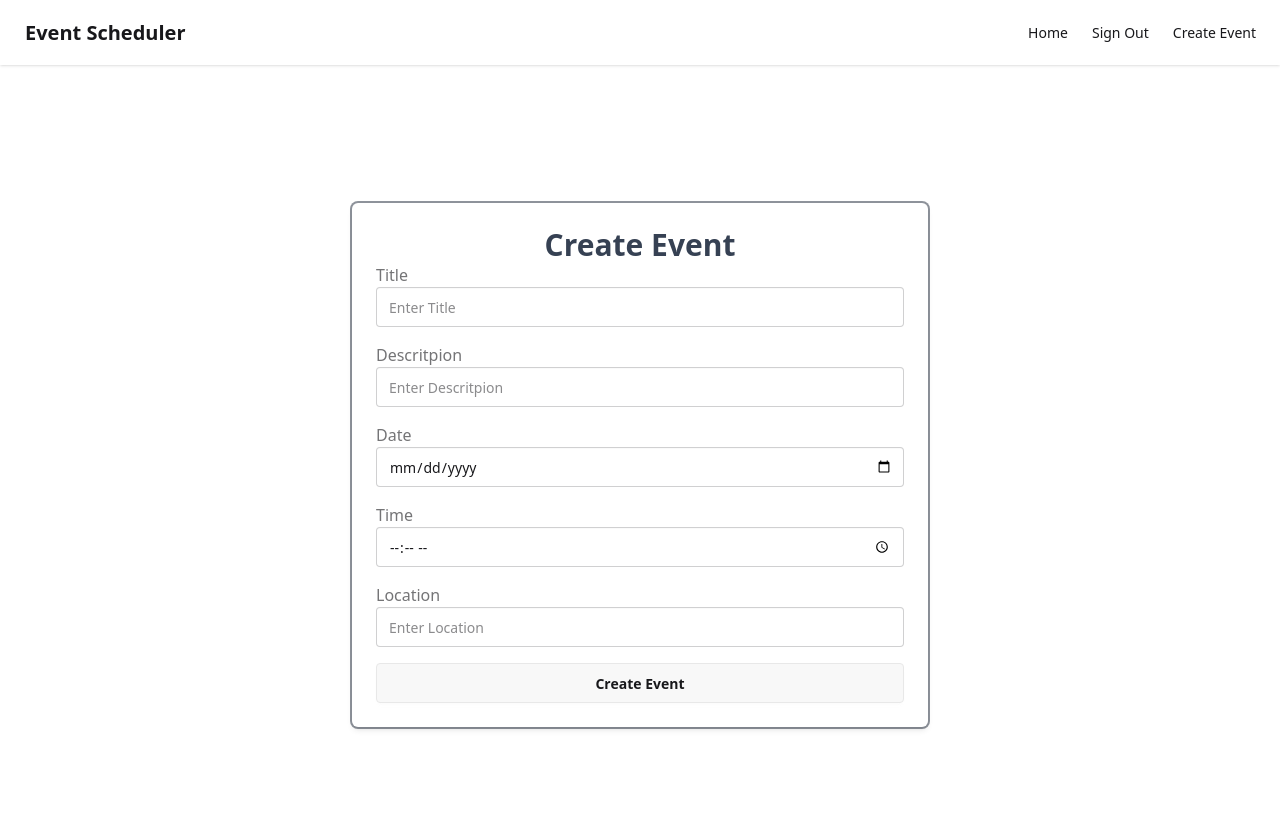
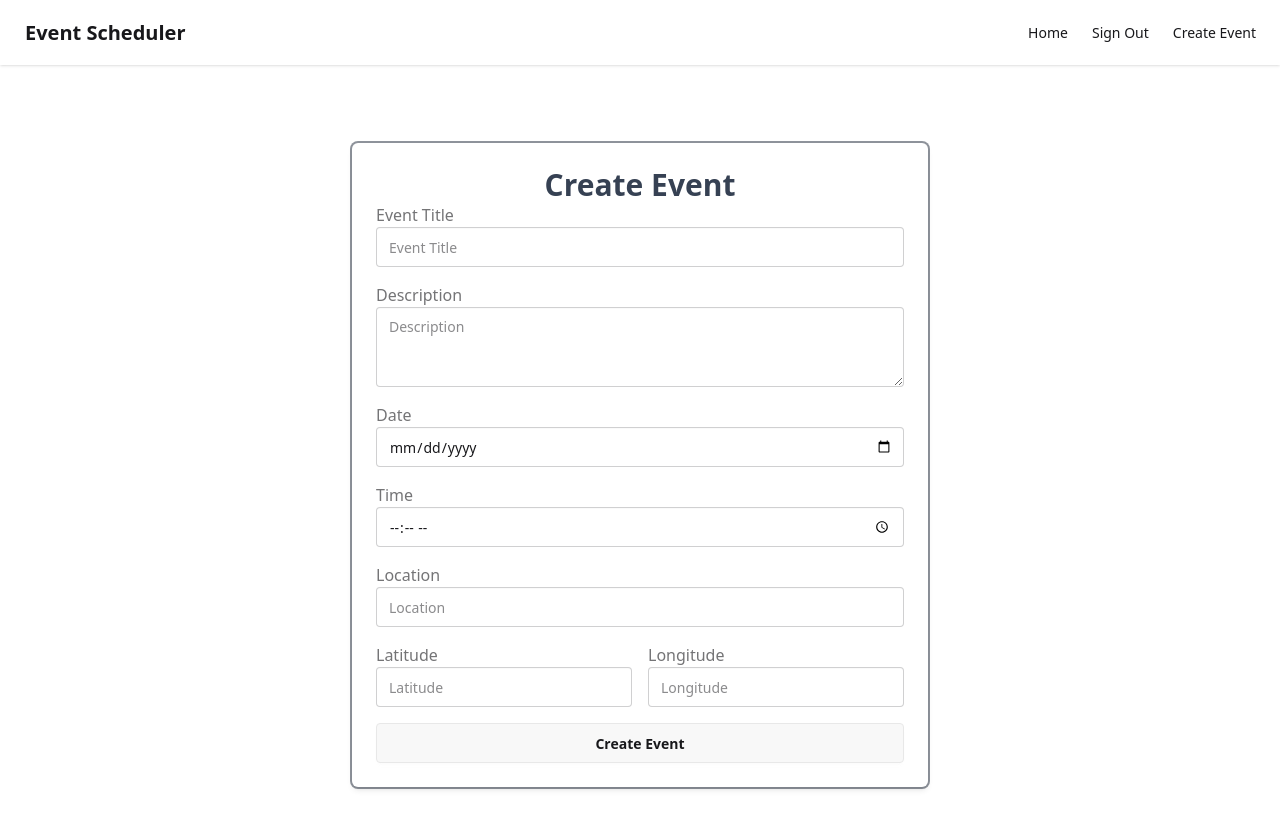
Before and after one commit to stackSm4shr/Event-Scheduler, a React (Vite) app: page /createevent in a window 1280 px wide. Shown: the top 828 px of the page. Built offline with nearby package versions, Linux system fonts and the light colour scheme.

Commit message:
Updated EvenForm
must be working now

```diff
--- a/src/components/EventForm.jsx
+++ b/src/components/EventForm.jsx
@@ -1,64 +1,118 @@
-import { CreateEvent } from "../util";
+import { useState } from "react";
+import { CatchEventErrors } from "../util/CatchEventErrors";
+import CreateEvent from "../util/CreateEvent";  // <-- default import, NO curly braces
 
 export function EventForm() {
-  const eventInfo = [];
+  const initialFormState = {
+    title: "",
+    description: "",
+    date: "",
+    time: "",
+    location: "",
+    latitude: "",
+    longitude: ""
+  };
+
+  const [eventInfo, setEventInfo] = useState(initialFormState);
+
+  function handleChange(e) {
+    setEventInfo({ ...eventInfo, [e.target.name]: e.target.value });
+  }
+
+  function handleSubmit(e) {
+    e.preventDefault();
+    const isValid = CatchEventErrors(eventInfo);
+    if (!isValid) return;
+    CreateEvent(eventInfo);
+    setEventInfo(initialFormState);
+  }
 
   return (
     <div className="relative flex flex-col justify-center h-screen overflow-hidden">
       <div className="w-full p-6 m-auto bg-white rounded-md shadow-md ring-2 ring-gray-800/50 lg:max-w-xl">
-        <h1 className="text-3xl font-semibold text-center text-gray-700">
-          Create Event
-        </h1>
-        <form className="space-y-4">
+        <h1 className="text-3xl font-semibold text-center text-gray-700">Create Event</h1>
+        <form className="space-y-4" onSubmit={handleSubmit}>
           <div>
-            <label className="label">
-              <span className="text-base label-text">Title</span>
-            </label>
+            <label className="label"><span className="text-base label-text">Event Title</span></label>
             <input
               type="text"
-              placeholder="Enter Title"
+              name="title"
+              placeholder="Event Title"
               className="w-full input input-bordered"
+              value={eventInfo.title}
+              onChange={handleChange}
+              required
             />
           </div>
           <div>
-            <label className="label">
-              <span className="text-base label-text">Descritpion</span>
-            </label>
-            <input
-              type="text"
-              placeholder="Enter Descritpion"
-              className="w-full input input-bordered"
+            <label className="label"><span className="text-base label-text">Description</span></label>
+            <textarea
+              name="description"
+              placeholder="Description"
+              className="w-full textarea textarea-bordered"
+              value={eventInfo.description}
+              onChange={handleChange}
+              required
             />
           </div>
           <div>
-            <label className="label">
-              <span className="text-base label-text">Date</span>
-            </label>
+            <label className="label"><span className="text-base label-text">Date</span></label>
             <input
               type="date"
-              placeholder="Enter Date"
+              name="date"
               className="w-full input input-bordered"
+              value={eventInfo.date}
+              onChange={handleChange}
+              required
             />
           </div>
           <div>
-            <label className="label">
-              <span className="text-base label-text">Time</span>
-            </label>
+            <label className="label"><span className="text-base label-text">Time</span></label>
             <input
               type="time"
-              placeholder="Enter Time"
+              name="time"
               className="w-full input input-bordered"
+              value={eventInfo.time}
+              onChange={handleChange}
+              required
             />
           </div>
           <div>
-            <label className="label">
-              <span className="text-base label-text">Location</span>
-            </label>
+            <label className="label"><span className="text-base label-text">Location</span></label>
             <input
               type="text"
-              placeholder="Enter Location"
+              name="location"
+              placeholder="Location"
               className="w-full input input-bordered"
+              value={eventInfo.location}
+              onChange={handleChange}
+              required
             />
+          </div>
+
+          <div className="grid grid-cols-2 gap-4">
+            <div>
+              <label className="label"><span className="text-base label-text">Latitude</span></label>
+              <input
+                type="number"
+                name="latitude"
+                placeholder="Latitude"
+                className="w-full input input-bordered"
+                value={eventInfo.latitude}
+                onChange={handleChange}
+              />
+            </div>
+            <div>
+              <label className="label"><span className="text-base label-text">Longitude</span></label>
+              <input
+                type="number"
+                name="longitude"
+                placeholder="Longitude"
+                className="w-full input input-bordered"
+                value={eventInfo.longitude}
+                onChange={handleChange}
+              />
+            </div>
           </div>
           <div>
             <button className="btn btn-block">Create Event</button>
--- /dev/null
+++ b/src/util/CatchEventErrors.js
@@ -0,0 +1,51 @@
+import showPopup from "./showPopup";
+
+export function CatchEventErrors(data) {
+  const rules = {
+    title: {
+      required: true,
+      message: "Please enter the event title.",
+    },
+    description: {
+      required: true,
+      message: "Please enter a short description.",
+    },
+    date: {
+      required: true,
+      pattern: /^\d{4}-\d{2}-\d{2}$/,
+      message: "Please select a valid date.",
+    },
+    time: {
+      required: true,
+      pattern: /^\d{2}:\d{2}$/,
+      message: "Please enter the start time (hh:mm).",
+    },
+    location: {
+      required: true,
+      message: "Please provide the event location.",
+    },
+
+  };
+
+  for (const field in data) {
+    const value = data[field];
+    const rule = rules[field];
+
+    if (!rule) continue;
+    if (rule.required && !value) {
+      showPopup(rule.message);
+      return false;
+    }
+    if (rule.pattern && !rule.pattern.test(value)) {
+      showPopup(rule.message);
+      return false;
+    }
+    if (rule.minValue !== undefined && Number(value) < rule.minValue) {
+      showPopup(rule.message);
+      return false;
+    }
+  }
+
+  showPopup("Event details look good!", "success");
+  return true;
+}
--- a/src/util/CreateEvent.jsx
+++ b/src/util/CreateEvent.jsx
@@ -1,25 +1,24 @@
-async function CreateEvent({ title, description, date, location, lat, long }) {
-    //must be changed
+export async function CreateEvent({title,description,date,location,longitude,latitude}) {
   try {
-    const res = await fetch("http://localhost:3001/api/users", {
+    const res = await fetch("http://localhost:3001/api/events", {
       method: "POST",
       headers: {
         "Content-Type": "application/json",
         Authorization: `Bearer ${localStorage.getItem("token")}`,
       },
-      body: JSON.stringify({
+     body: JSON.stringify({
         title: title,
         description: description,
         date: date,
         location: location,
-        latitude: lat,
-        longitude: long,
+        latitude: latitude,
+        longitude: longitude,
       }),
     });
-    const data = await res.json();
-    console.log(data);
-  } catch (error) {
-    console.log(error);
+    return await res.json();
+  } catch (err) {
+    console.error(err);
+    throw err;
   }
 }
 
```
